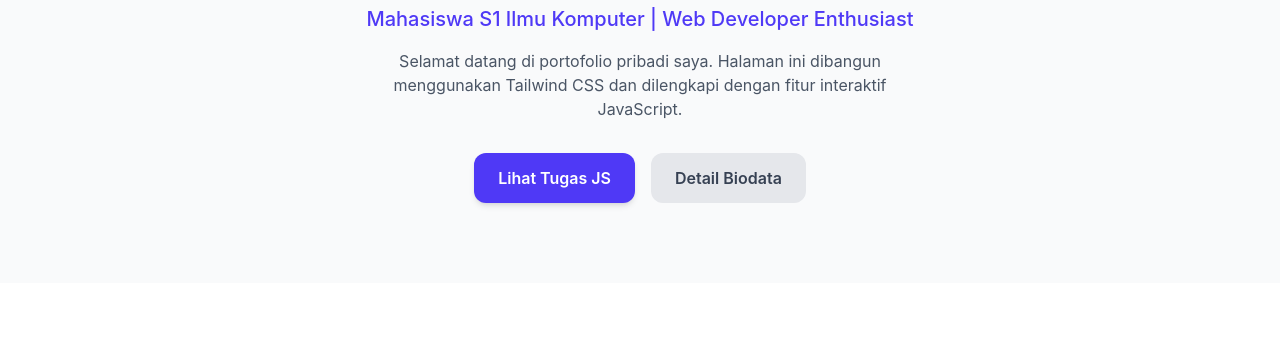
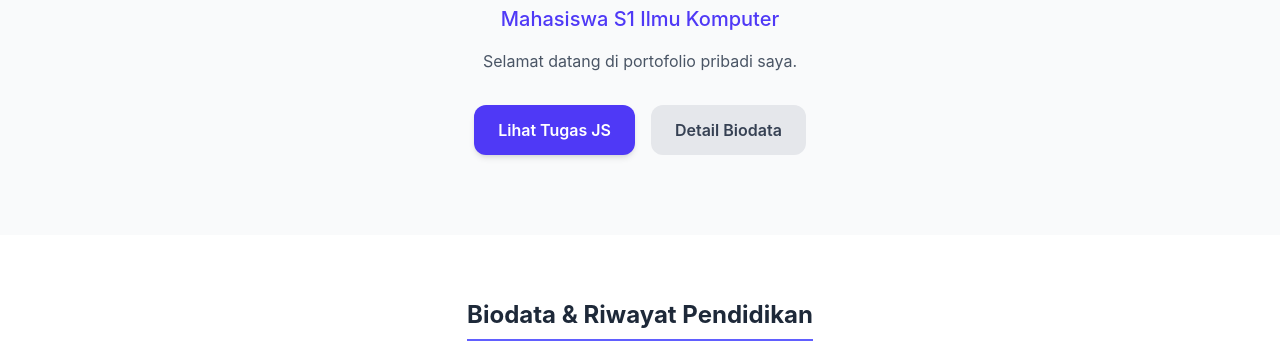
Before and after one commit to devionigelmisa-lab/portofolio-tailwind, a website: page index.html in a window 1280 px wide. Shown: the part 415-759 px from the top of the page. Drawn offline with Linux system fonts and the light colour scheme.

Commit message:
perubahan di index.html

```diff
--- a/index.html
+++ b/index.html
@@ -32,10 +32,10 @@
                 Halo, Saya Devioni Gelmisa Damanik 👋
             </h1>
             <p class="text-lg md:text-xl text-indigo-600 font-medium mb-4">
-                Mahasiswa S1 Ilmu Komputer | Web Developer Enthusiast
+                Mahasiswa S1 Ilmu Komputer
             </p>
             <p class="text-gray-600 max-w-xl mx-auto mb-8 text-sm md:text-base">
-                Selamat datang di portofolio pribadi saya. Halaman ini dibangun menggunakan Tailwind CSS dan dilengkapi dengan fitur interaktif JavaScript.
+                Selamat datang di portofolio pribadi saya.
             </p>
 
             <div class="flex justify-center gap-4">
```
Also changed, not shown: assets/fotoprofil.jpeg (added).
